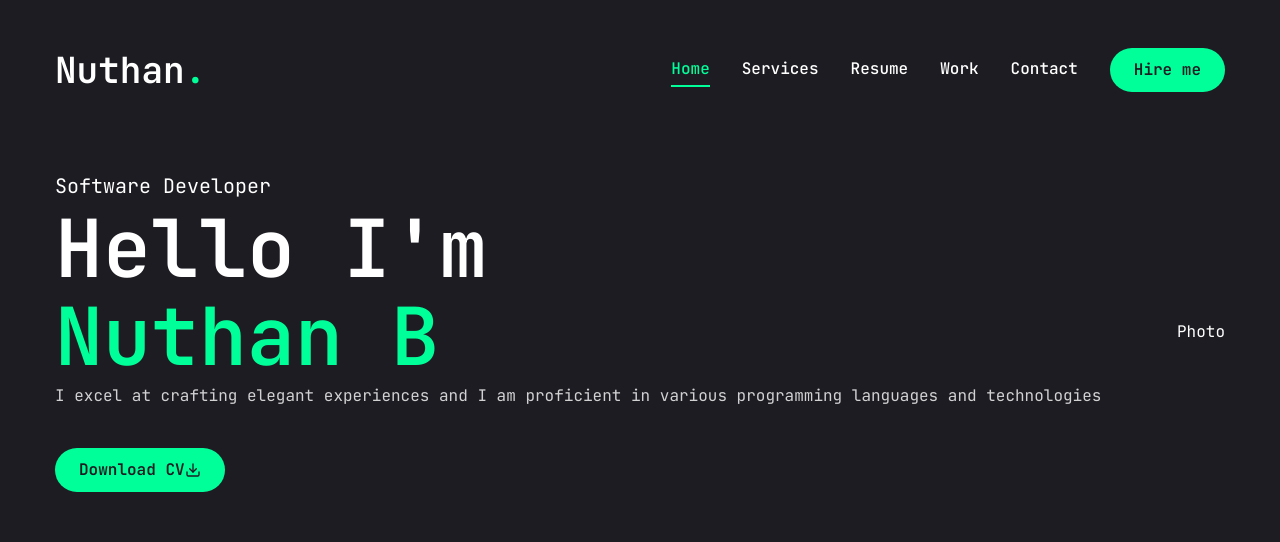
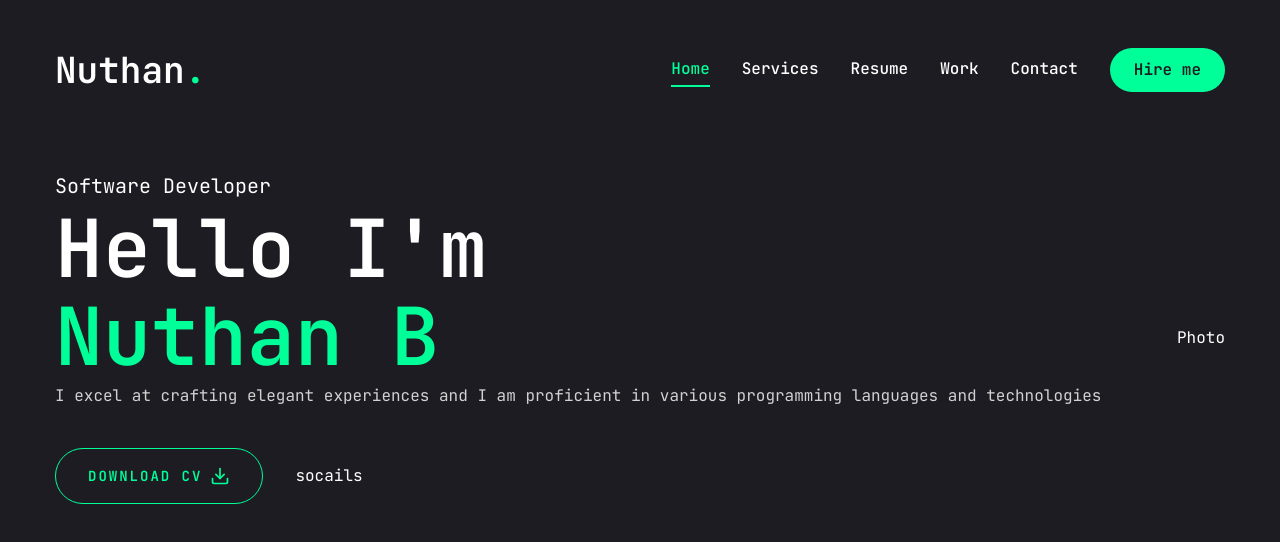
Before and after one commit to NuthanB/MyPortfolio, a Next.js app: page / in a window 1280 px wide. Shown: the top 542 px of the page. Built offline with nearby package versions, Linux system fonts and the light colour scheme.

Commit message:
Added the socials

```diff
--- a/app/page.jsx
+++ b/app/page.jsx
@@ -1,5 +1,6 @@
 import { Button } from "@/components/ui/button";
 import {FiDownload} from "react-icons/fi";
+import Socials from "@/components/Social";
 const Home = () => {
   return (
     <section className="h-full">
@@ -14,13 +15,16 @@ const Home = () => {
               I excel at crafting elegant experiences and I am proficient in various programming
               languages and technologies
             </p>
-            <div>
-              <Button>
+            <div className="flex flex-col xl:flex-row items-center gap-8">
+              <Button variant="outline" size="lg" className="uppercase flex items-centre gap-2">
                 <span>
                   Download CV
                 </span>
-                <FiDownload/>
+                <FiDownload className="text-xl"/>
               </Button>
+              <div className="mb-8 xl:mb-0">
+                <Socials/>
+              </div>
             </div>
           </div>
           <div>Photo</div>
--- /dev/null
+++ b/components/Social.jsx
@@ -0,0 +1,11 @@
+import React from 'react'
+
+const Socials = () => {
+  return (
+    <div>
+      socails
+    </div>
+  )
+}
+
+export default Socials
--- a/components/ui/button.jsx
+++ b/components/ui/button.jsx
@@ -1,7 +1,6 @@
 import * as React from "react"
 import { Slot } from "@radix-ui/react-slot"
 import { cva } from "class-variance-authority";
-
 import { cn } from "@/lib/utils"
 
 const buttonVariants = cva(
@@ -10,9 +9,9 @@ const buttonVariants = cva(
     variants: {
       variant: {
         default:
-        "bg-accent text-primary hover:bg-accent-hover",
-        primary: 'bg-primary text-white',
-        outline: 'border border-accent bg-transparent text-accent hover:bg-accent hover:text-primary'
+        "bg-accent text-primary hover:bg-accent",
+        primary: "bg-primary text-white",
+        outline: "border border-accent bg-transparent text-accent hover:bg-accent hover:text-primary",
       },
       size: {
         default: "h-[44px] px-6",
```
